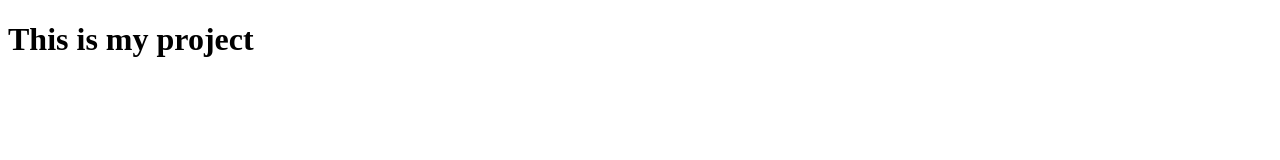
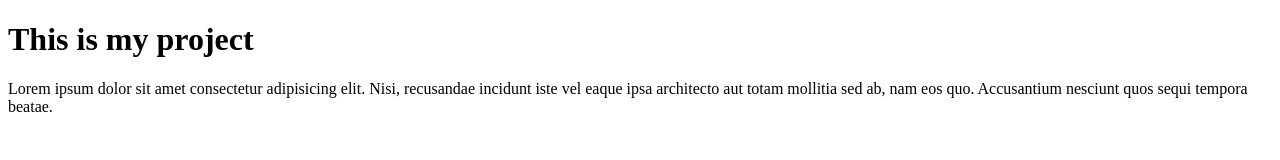
Before and after one commit to Grievi/project, a plain HTML site: page index.html in a window 1280 px wide. Drawn offline with Linux system fonts and the light colour scheme.

Commit message:
add a paragraph to index.html

```diff
--- a/index.html
+++ b/index.html
@@ -8,5 +8,6 @@
 </head>
 <body>
   <h1>This is my project</h1>
+  <p>Lorem ipsum dolor sit amet consectetur adipisicing elit. Nisi, recusandae incidunt iste vel eaque ipsa architecto aut totam mollitia sed ab, nam eos quo. Accusantium nesciunt quos sequi tempora beatae.</p>
 </body>
 </html>
```
